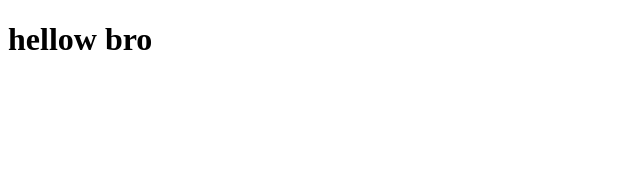
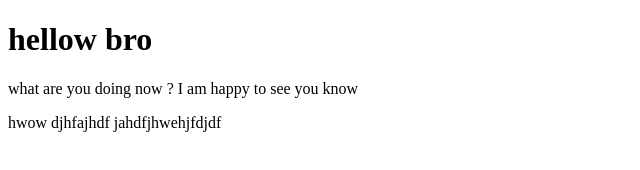
Before and after one commit to Kamrulhasan101/my-first-website, a plain HTML site: page my-first-website/index.html in a window 1280 px wide. Shown: the whole page, without its empty margins (0-640 px from the left). Drawn offline with Linux system fonts and the light colour scheme.

Commit message:
ghost added

```diff
--- a/my-first-website/index.html
+++ b/my-first-website/index.html
@@ -2,6 +2,8 @@
 <head>
 <body>
     <h1>hellow bro </h1>
+    <p>what are you doing now ? I am happy to see you know</p>
+    <p>hwow djhfajhdf jahdfjhwehjfdjdf</p>
 </body>
 
 
```
